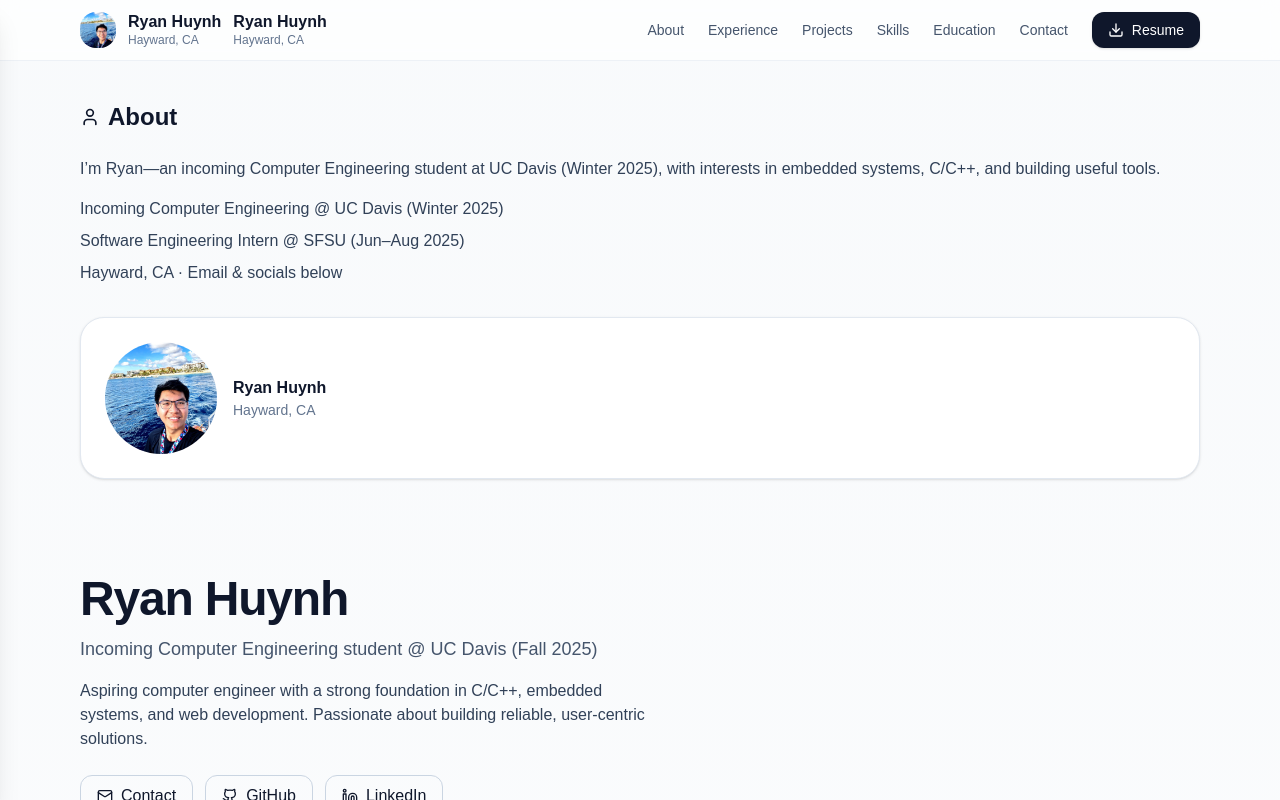
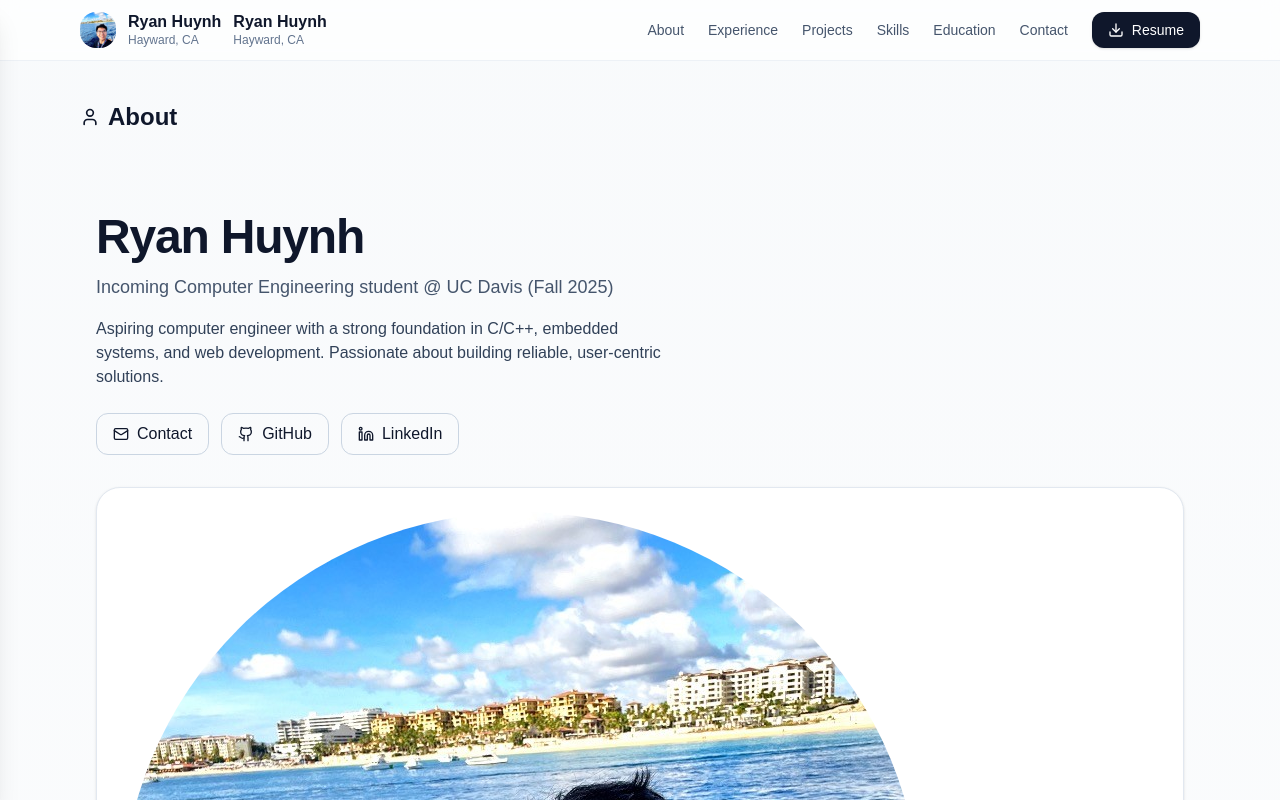
Before and after one commit to ryanhuynh02/ryan-portfolio, a Next.js app: page / in a window 1280 px wide. Shown: the top 800 px of the page. Built offline with nearby package versions, Linux system fonts and the light colour scheme.

Commit message:
Fix About

```diff
--- a/src/app/page.tsx
+++ b/src/app/page.tsx
@@ -160,42 +160,6 @@ export default function Portfolio() {
         </div>
       </header>
 
-      <Section id="about" title="About" icon={<User className="size-5" />}>
-  <div className="grid md:grid-cols-[1.2fr,1fr] gap-8 items-center">
-    {/* Left: short intro/details */}
-    <div>
-      <p className="text-slate-700">
-        I’m Ryan—an incoming Computer Engineering student at UC Davis (Winter 2025),
-        with interests in embedded systems, C/C++, and building useful tools.
-      </p>
-      <ul className="mt-4 space-y-2 text-slate-700">
-        <li>Incoming Computer Engineering @ UC Davis (Winter 2025)</li>
-        <li>Software Engineering Intern @ SFSU (Jun–Aug 2025)</li>
-        <li>Hayward, CA · Email & socials below</li>
-      </ul>
-    </div>
-
-    {/* Right: profile card w/ picture */}
-    <div className="rounded-3xl border border-slate-200 bg-white p-6 shadow-sm">
-      <div className="flex items-center gap-4">
-        <div className="w-28 h-28 rounded-full overflow-hidden flex-shrink-0">
-          <Image
-            src="/profile-picture.jpeg"
-            alt="Ryan Huynh"
-            width={112}
-            height={112}
-            className="object-cover w-full h-full"
-          />
-        </div>
-        <div>
-          <div className="font-semibold">Ryan Huynh</div>
-          <div className="text-sm text-slate-500">Hayward, CA</div>
-        </div>
-      </div>
-    </div>
-  </div>
-</Section>
-
       {/* Mobile Drawer (moved outside the header) */}
 <div className={`fixed inset-0 z-[9999] ${open ? "pointer-events-auto" : "pointer-events-none"}`}>
   {/* Opaque overlay: blocks underlying content and closes on tap */}
@@ -238,7 +202,7 @@ export default function Portfolio() {
   </aside>
 </div>
 
-
+<Section id="about" title="About" icon={<User className="size-5" />}>
       {/* Hero */}
       <section className="max-w-6xl mx-auto px-4 pt-14 pb-10">
         <div className="grid md:grid-cols-[1.2fr,1fr] gap-8 items-center">
@@ -300,6 +264,7 @@ export default function Portfolio() {
           </div>
         </div>
       </section>
+  </Section>
 
       {/* Experience */}
       <Section id="experience" title="Experience" icon={<Briefcase className="size-5" />}>
```
